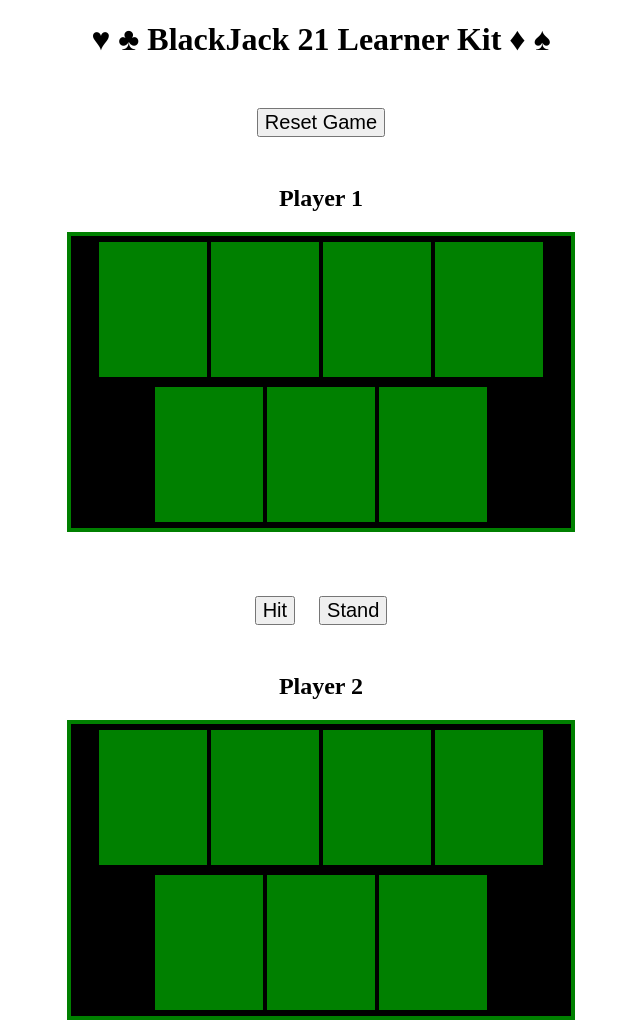
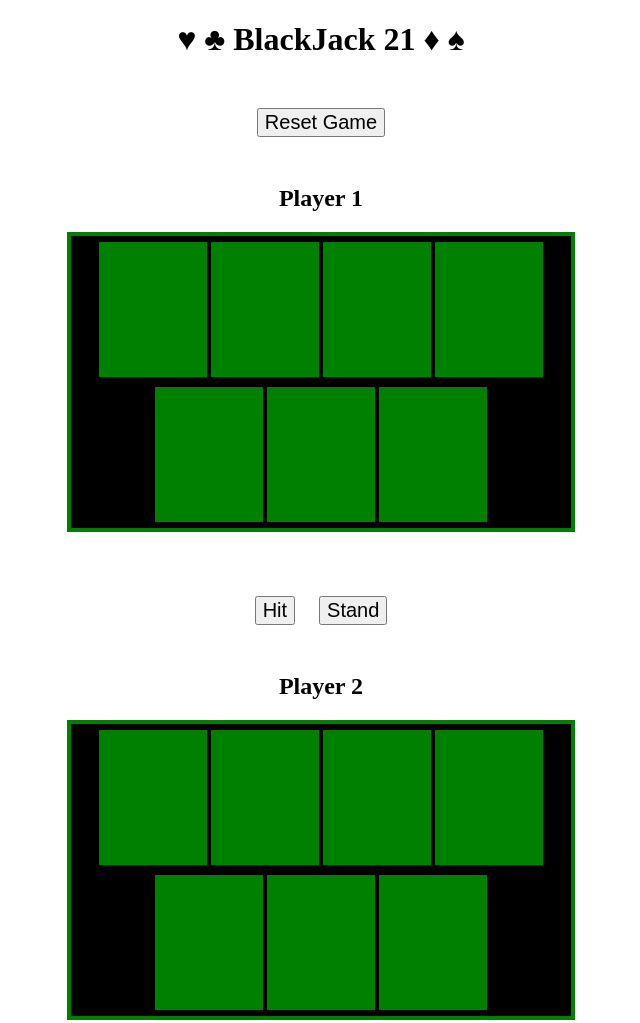
Before and after one commit to tct13/project1, a plain HTML site: page index.html in a window 1280 px wide. Shown: the whole page, without its empty margins (319-959 px from the left). Drawn offline with nearby package versions, Linux system fonts and the light colour scheme.

Commit message:
minor changes

```diff
--- a/index.html
+++ b/index.html
@@ -6,7 +6,7 @@
   </head>
 
   <body>
-    <h1>&hearts; &clubs; BlackJack 21 Learner Kit &diams; &spades; </h1>
+    <h1>&hearts; &clubs; BlackJack 21 &diams; &spades; </h1>
 
     <br>
 
```
